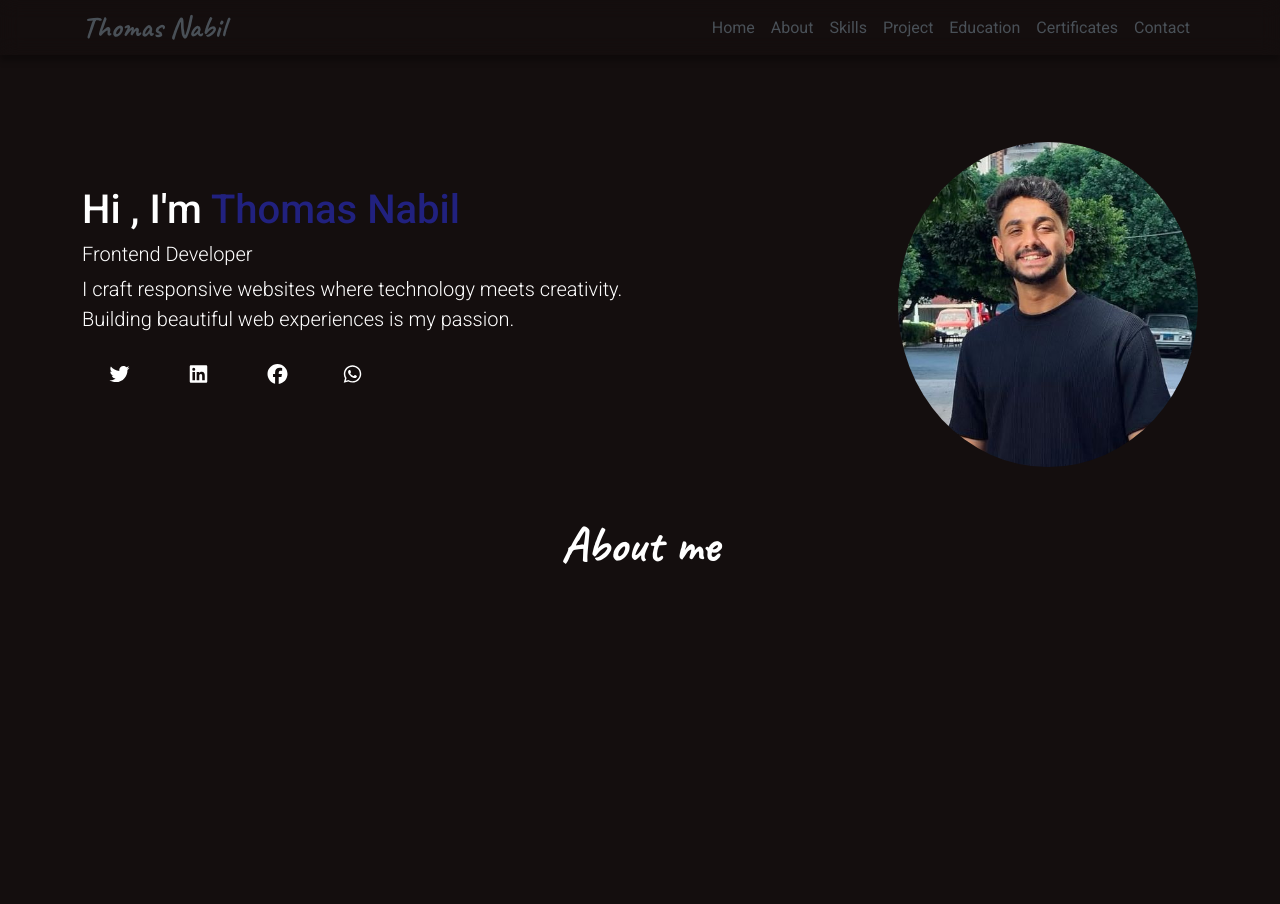
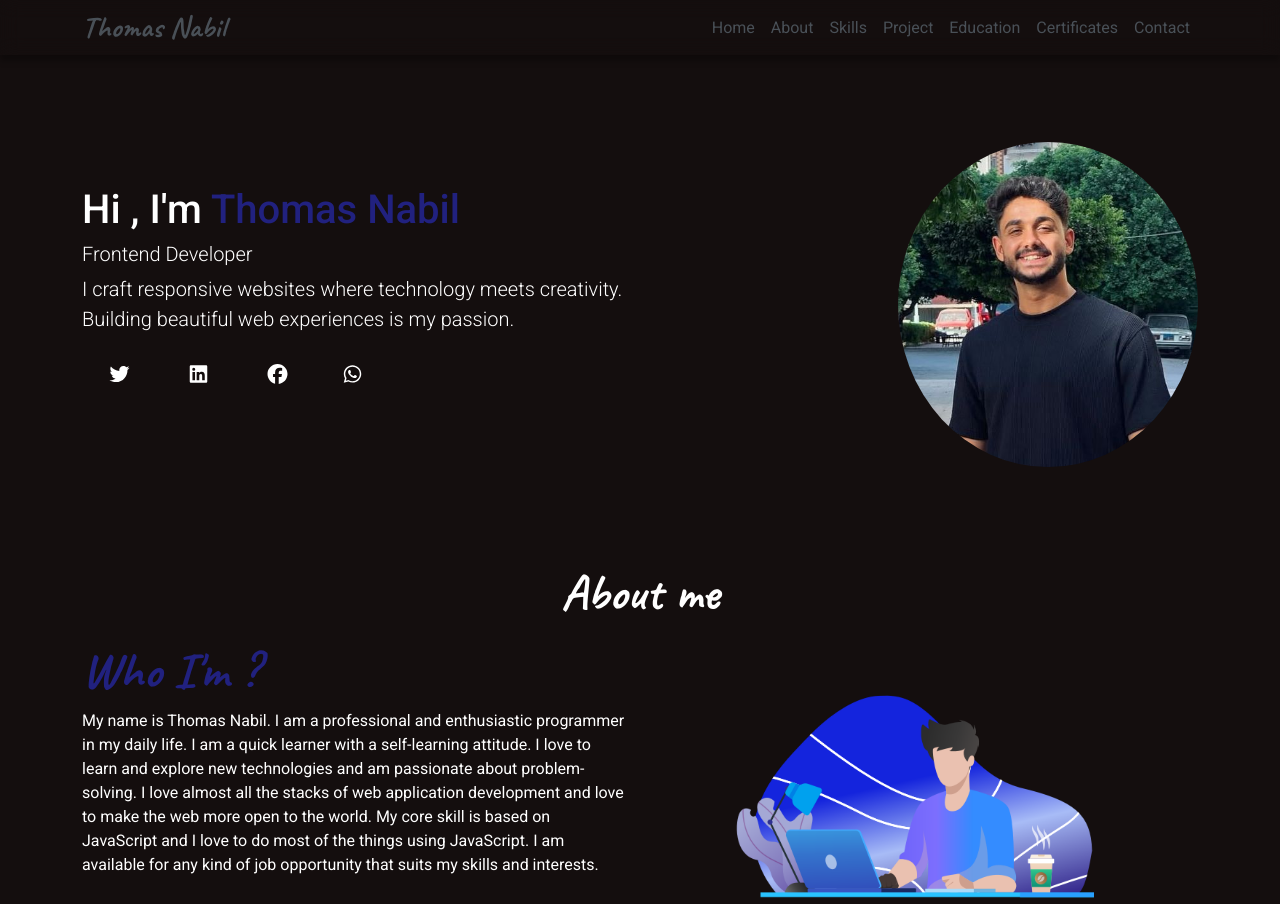
Before and after one commit to tomasnabil1/Portfolio, a plain HTML site: page index.html in a window 1280 px wide. Before the commit the page ends 800 px from the top, so only its background shows below. Drawn offline with Linux system fonts and the light colour scheme; a web font is replaced by a local one.

Commit message:
empty commit

```diff
--- a/index.html
+++ b/index.html
@@ -89,10 +89,30 @@
         </div>
     </div>
 
-    <div class="about-me">
 
-          <h1 class="text-white text-center pt-5 ">About me </h1>
+    <div class="about-me container pt-5">
+        <div class="row align-items-center">
+            <h1 class="text-white text-center pt-5 ">About me </h1>
 
+            <div class=" col-md-6">
+
+                <h1 class="who "> Who I'm ?</h1>
+                <p class="text-white">My name is Thomas Nabil. I am a professional and enthusiastic programmer in my
+                    daily life. I am a quick
+                    learner with a self-learning attitude. I love to learn and explore new technologies and am
+                    passionate
+                    about problem-solving. I love almost all the stacks of web application development and love to make
+                    the
+                    web more open to the world. My core skill is based on JavaScript and I love to do most of the things
+                    using JavaScript. I am available for any kind of job opportunity that suits my skills and interests.
+                </p>
+            </div>
+
+            <div class="col-md-6 text-end">
+                <img src="./images/download.png" alt="" width="600px" class="img-fluid profile-pic ">
+
+            </div>
+        </div>
 
 
     </div>
--- a/style.css
+++ b/style.css
@@ -7,7 +7,8 @@
 body {
     font-family: "Roboto", sans-serif;
     background-color: rgb(20, 14, 14);
-      padding-top: 70px;
+    padding-top: 70px;
+    overflow-x: hidden;
 }
 
 
@@ -19,21 +20,28 @@ body {
 }
 
 .navbar-brand {
-  font-family: "Caveat", cursive;
+    font-family: "Caveat", cursive;
     font-weight: 700;
     font-size: 30px;
 }
-span{
+
+span {
     color: rgb(33, 33, 127);
 }
-.btn{
- color: white;
+
+.btn {
+    color: white;
 }
 
-.about-me h1{
+.about-me h1 {
 
     font-family: "Caveat", cursive;
     font-weight: 700;
     font-size: 50px;
+}
+
+.about-me .who {
+    color: rgb(33, 33, 127);
+
 
 }
```
Also changed, not shown: images/download.png (added).
